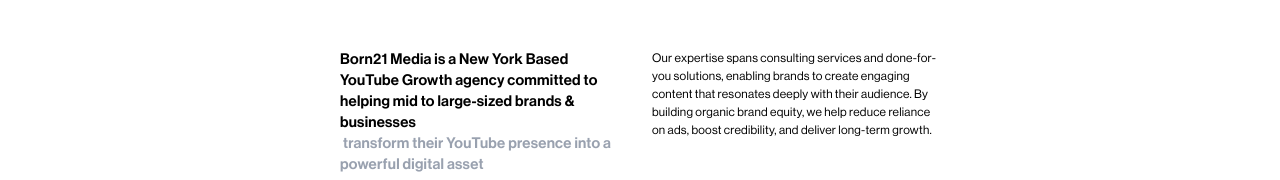
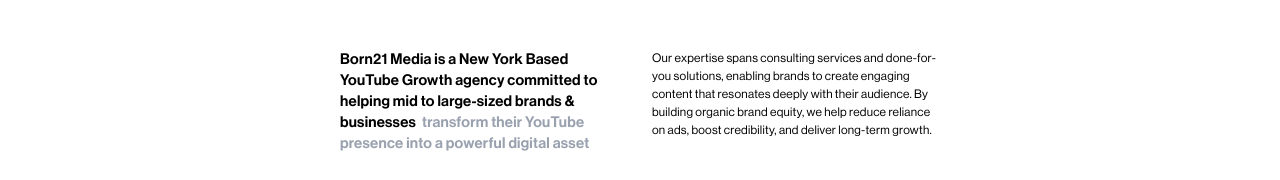
Before and after one commit to A-Coder02/born-21-website, a React (Vite) app: page / in a window 1280 px wide. Shown: the part 610-790 px from the top of the page. Built offline with nearby package versions, Linux system fonts and the light colour scheme; a web font is replaced by a local one.

Commit message:
AboutSection UI modifeid

```diff
--- a/src/pages/Home/AboutSection.jsx
+++ b/src/pages/Home/AboutSection.jsx
@@ -54,9 +54,11 @@
                         viewport={{ once: true }}
                     >
                         <p className='text-2xl md:text-xl font-medium flex-1' >
-                            Born21 Media is a New York Based YouTube Growth agency committed to helping mid to large-sized brands & businesses <br />
-                            <span className='text-gray-400 inline pl-1' >
-                                transform their YouTube presence into a powerful digital asset
+                            <span>
+                                Born21 Media is a New York Based YouTube Growth agency committed to helping mid to large-sized brands & businesses
+                            </span>
+                            <span className='text-gray-400 inline md:pl-1' >
+                                {" "} transform their YouTube presence into a powerful digital asset
                             </span>
                         </p>
                     </motion.div>
```
